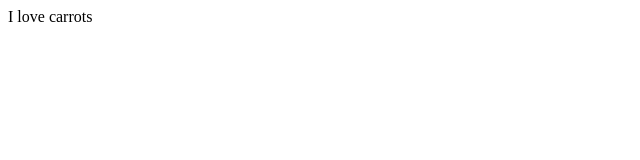
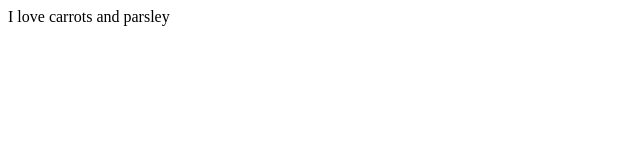
Before and after one commit to bertie/bertie.github.io, a plain HTML site: page index.html in a window 1280 px wide. Shown: the full height of the page, 0-640 px from the left. Drawn offline with Linux system fonts and the light colour scheme.

Commit message:
bertie loves parsley more

```diff
--- a/index.html
+++ b/index.html
@@ -4,6 +4,6 @@
     <title>Carrots are awesome</title>
   </head>
   <body>
-    I love carrots
+    I love carrots and parsley
   </body>
 </html>
```
